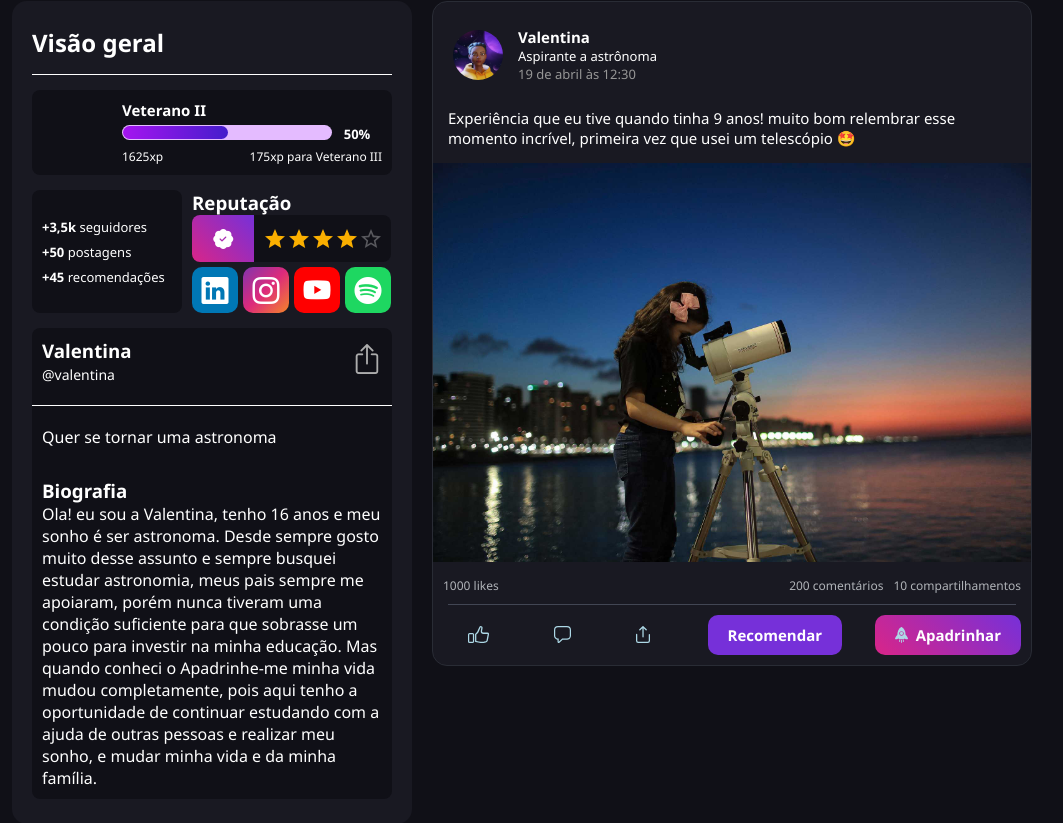
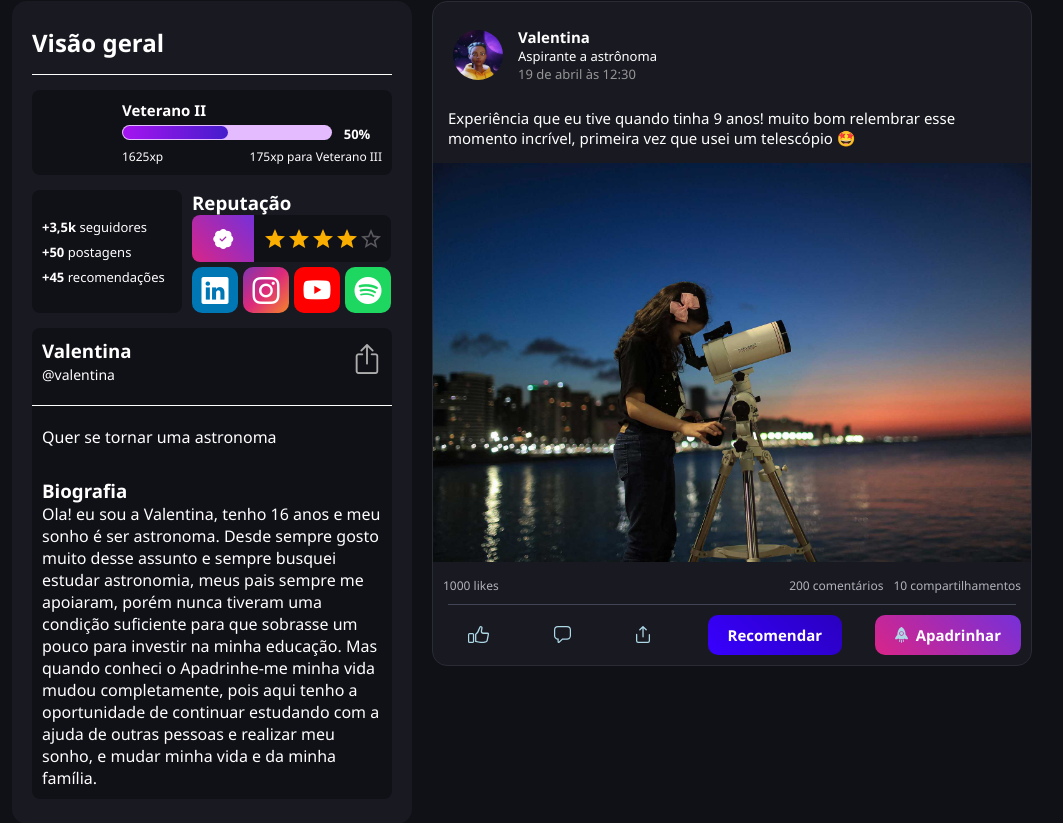
Before and after one commit to apadrinhe-me/apadrinhe-me, a React (Create React App) app in the folder client/: page /perfil in a window 1280 px wide. Shown: the part 699-1522 px from the top of the page, without its empty margins (118-1181 px from the left). Built offline with nearby package versions, Linux system fonts and the light colour scheme.

Commit message:
Alinhando detalhes do front

```diff
--- /dev/null
+++ b/client/src/componets/layout/buttons/ButtonTwoFill.css
@@ -0,0 +1,21 @@
+.ButtonTwoFill {
+    display: flex;
+    justify-content: center;
+    align-items: center;
+    gap: 10px;
+    min-height: 40px;
+    padding: 10px 20px;
+    border-radius: 10px;
+    background: linear-gradient(45deg, #3800FF, #2A00BF);
+    font-weight: bold;
+    color: white;
+    font-size: 15px;
+    border: 0;
+    transition: background .15s;
+}
+
+.ButtonTwoFill:hover {
+    cursor: pointer;
+    background: #3700ff82;
+    transition: background .15s;
+}
--- /dev/null
+++ b/client/src/componets/layout/buttons/ButtonTwoFill.jsx
@@ -0,0 +1,10 @@
+import "./ButtonTwoFill.css";
+import React from "react";
+
+const ButtonOneFill = props => {
+    return (
+        <button type="button" className="ButtonTwoFill" onClick={props.onclick}>{props.children}</button>
+    );
+}
+
+export default ButtonOneFill;
--- a/client/src/componets/layout/momentsFullScreen/CommentBox.css
+++ b/client/src/componets/layout/momentsFullScreen/CommentBox.css
@@ -1,12 +1,12 @@
-.CommentBox{
+.CommentBox {
     display: flex;
     flex-direction: row;
     gap: 15px;
 }
 
-.CommentBox .CommentTextArea{
+.CommentBox .CommentTextArea {
     border: 1px solid transparent;
-    background: #969696;
+    background: #5c5c5c;
     color: #262626;
     padding: 10px;
     border-radius: 20px;
@@ -14,12 +14,12 @@
     flex: 4;
 }
 
-.CommentBox .CommentTextArea:focus{
+.CommentBox .CommentTextArea:focus {
     outline: none;
     border: 1px solid white;
 }
 
-.CommentBox .submitComment{
+.CommentBox .submitComment {
     flex: 1;
     border: none;
     background: #FF00FF;
@@ -31,7 +31,7 @@
     padding: 0 10px;
 }
 
-.CommentBox .submitComment:hover{
+.CommentBox .submitComment:hover {
     background: #b700b7;
     transition: background .2s;
     cursor: pointer;
--- a/client/src/componets/layout/momentsFullScreen/MomentsFullscreen.jsx
+++ b/client/src/componets/layout/momentsFullScreen/MomentsFullscreen.jsx
@@ -1,5 +1,5 @@
 import "./MomentsFullscreen.css";
-import React, {useEffect} from "react";
+import React, { useEffect } from "react";
 import ProfPicture from "../profPicture/ProfPicture";
 import getPostDate from "../../funcional/getPostDate";
 
@@ -22,17 +22,17 @@ const MomentsFullscreen = props => {
         <div className="MomentsFullscreen">
             <div className="fulscreen-video">
                 <button className="close-button" id="close-button">X</button>
-                <video className="momentsVideo" src={require("../../../media/moments_media/moments_video.mp4")} controls></video>
-                <video className="backgroundFullscreenMoments" src={require("../../../media/moments_media/moments_video.mp4")} controls></video>
+                <video className="momentsVideo" src={require("../../../media/moments_media/valentinamoments.mp4")} controls></video>
+                <video className="backgroundFullscreenMoments" src={require("../../../media/moments_media/valentinamoments.mp4")} controls></video>
             </div>
 
             <div className="video-info">
                 <div className="post-info-section">
                     <div className="user-info-box">
-                        <ProfPicture src="natan_proa.jpg" scale={70} />
+                        <ProfPicture src="valentina.png" scale={70} />
                         <div className="user-info">
-                            <span className="text-primary">Usuário do post {props.id}</span>
-                            <span className="text-secondary">Aspirante a desenvolvedor fullstack</span>
+                            <span className="text-primary">Valentina {props.id}</span>
+                            <span className="text-secondary">Aspirante a Astrônoma</span>
                             <span className="text-secondary">{getPostDate("2022-05-23 14:40")}</span>
                         </div>
                         <div className="user-actions">
@@ -42,14 +42,14 @@ const MomentsFullscreen = props => {
                     </div>
 
                     <div className="post-info-box">
-                        <div className="post-title">Título post {props.id}</div>
-                        <div className="post-description">Lorem ipsum dolor sit amet, consectetur adipisicing elit. Dolores id sit vitae. Ab accusamus hic ipsam magnam nostrum ut. Consectetur non nulla numquam! Error incidunt, libero magnam pariatur repellat voluptatem.</div>
-                        <div className="post-hashs">#tumor #picadas</div>
+                        <div className="post-title">Estudando muito para alcançar meus objetivos 😁📚 {props.id}</div>
+                        <div className="post-description">Estudando muito para alcançar meus objetivos 😁📚 </div>
+                        <div className="post-hashs">#Apadrinhe-me #Tecnologia #Educação</div>
                         <div className="post-actions">
-                            <button className="btn-post"><img src={likeIco} alt="Botão de curtir"/>Curtir</button>
-                            <button className="btn-post"><img src={commentIco} alt="Botão de comentar"/>Comentar</button>
-                            <button className="btn-post"><img src={shareIco} alt="Botão de compartilhar"/>Compartilhar</button>
-                            <button className="btn-post"><img src={saveIco} alt="Botão de salvar"/>Salvar</button>
+                            <button className="btn-post"><img src={likeIco} alt="Botão de curtir" />Curtir</button>
+                            <button className="btn-post"><img src={commentIco} alt="Botão de comentar" />Comentar</button>
+                            <button className="btn-post"><img src={shareIco} alt="Botão de compartilhar" />Compartilhar</button>
+                            <button className="btn-post"><img src={saveIco} alt="Botão de salvar" />Salvar</button>
                         </div>
                     </div>
                 </div>
--- a/client/src/componets/layout/post/Post.jsx
+++ b/client/src/componets/layout/post/Post.jsx
@@ -14,7 +14,7 @@ import commentIcoStroke from "../../../media/icons/item_comment_icon_stroke.svg"
 import shareIco from "../../../media/icons/item_share_icon_stroke.svg";
 import rocketIco from "../../../media/icons/icons_apadrinhar_icon_fill.svg";
 import ApadPopup from "../apadPopup/ApadPopup";
-import ButtonOneFill from "../buttons/ButtonOneFill";
+import ButtonTwoFill from "../buttons/ButtonTwoFill";
 
 const Post = props => {
 
@@ -61,7 +61,7 @@ const Post = props => {
                         <button className="btn btn-share"><img src={shareIco} alt="icone de like" className="btn-ico" /></button>
                     </div>
                     <div className="recomendar_redirect">
-                        <Link to="/cursos"><ButtonOneFill sx={{ color: "green" }}>Recomendar</ButtonOneFill>{/**<button className="recomendacao"><img src={book} height={16} />Recomendar</button>*/}</Link>
+                        <Link to="/cursos"><ButtonTwoFill>Recomendar</ButtonTwoFill>{/**<button className="recomendacao"><img src={book} height={16} />Recomendar</button>*/}</Link>
                     </div>
                     <ButtonApoiar setButtonPopup={setButtonPopup} />
 
```
Also changed, not shown: client/src/componets/layout/Menu.jsx (+7 -7 lines).
